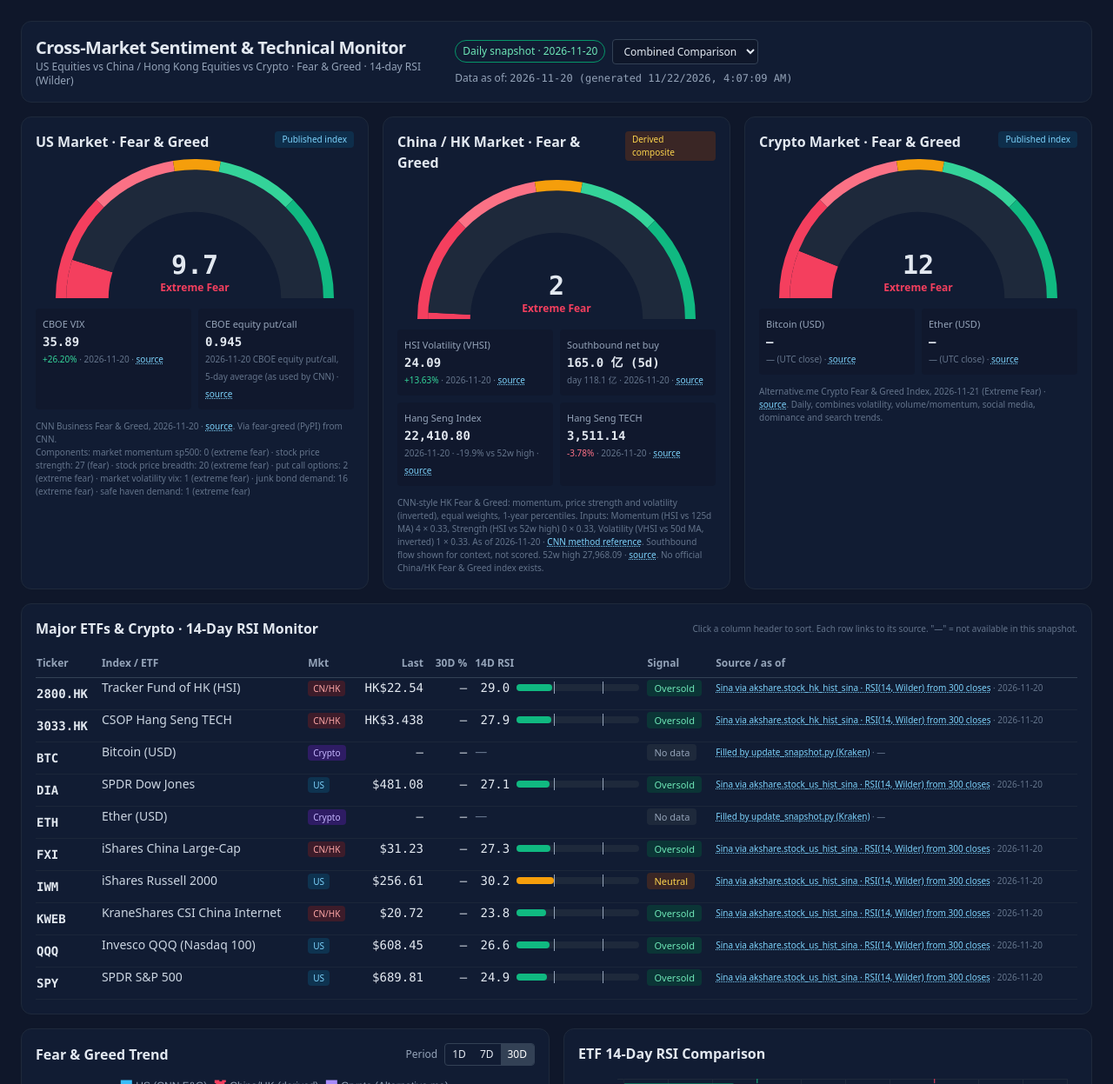
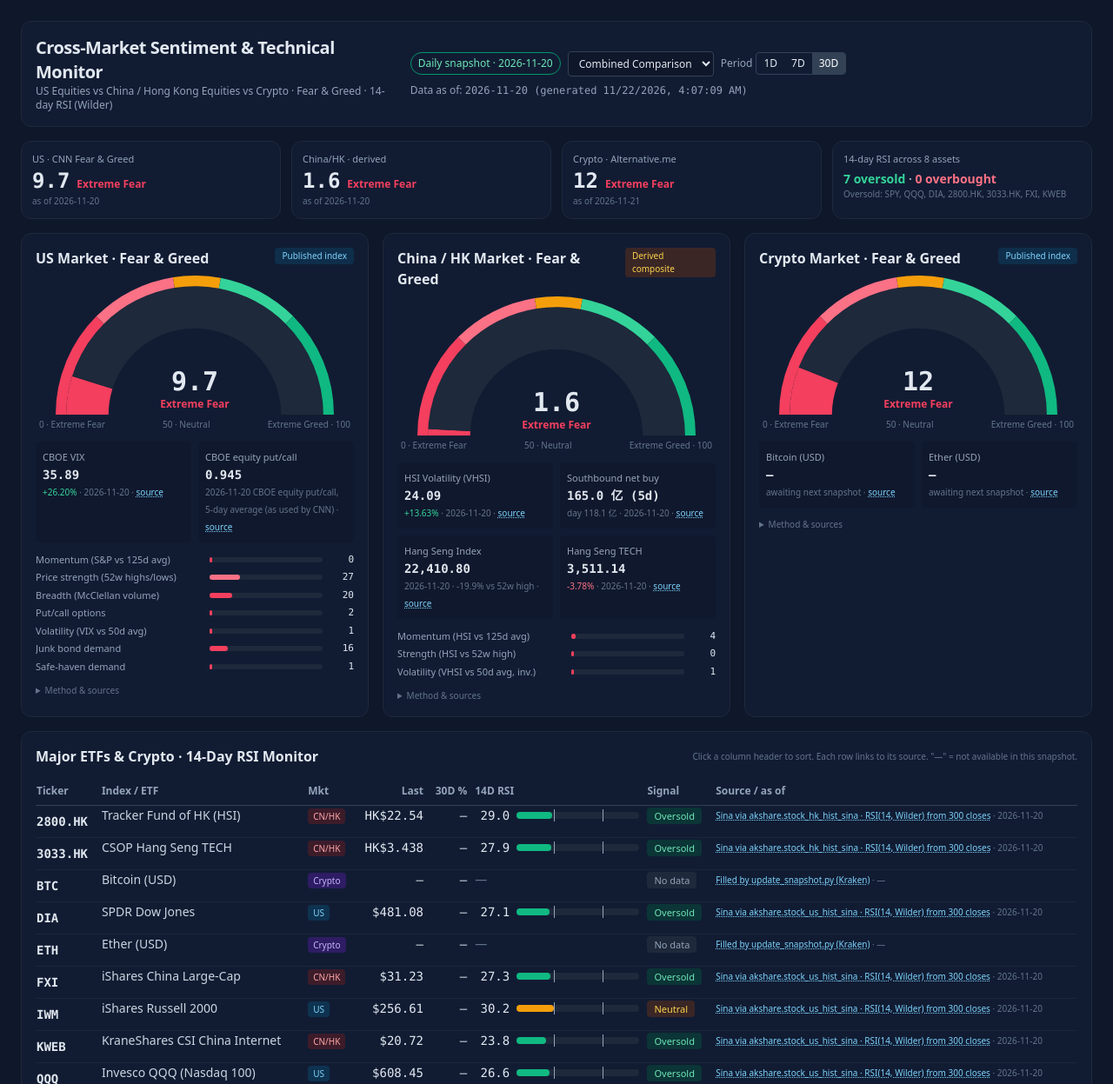
Before and after one commit to cjlharry/tan-and-gia-index, a plain HTML site: page index.html in a window 1280 px wide. Shown: the top 1247 px of the page at 87% size. Drawn offline with nearby package versions, Linux system fonts and the light colour scheme.

Commit message:
Add files via upload

```diff
--- a/index.html
+++ b/index.html
@@ -34,9 +34,18 @@
         <option value="CN">China / HK Market</option>
         <option value="CRYPTO">Crypto Market</option>
       </select>
+      <div class="flex items-center gap-1"><span class="text-slate-400">Period</span>
+        <div id="tfGroup" class="flex rounded overflow-hidden border border-slate-700" title="Sets the trend chart window and the table's % change column">
+          <button data-tf="1" class="px-2 py-1">1D</button>
+          <button data-tf="7" class="px-2 py-1">7D</button>
+          <button data-tf="30" class="px-2 py-1">30D</button>
+        </div>
+      </div>
       <span class="text-slate-400">Data as of: <span id="lastUpdated" class="mono"></span></span>
     </div>
   </header>
+
+  <section id="glance" class="grid grid-cols-2 md:grid-cols-4 gap-3"></section>
 
   <p id="snapLog" class="src px-1"></p>
 
@@ -52,8 +61,10 @@
           <div id="usScore" class="text-3xl font-bold mono"></div><div id="usZone" class="text-xs font-semibold"></div>
         </div>
       </div>
+      <div class="flex justify-between text-[10px] text-slate-500 px-1 mt-1"><span>0 · Extreme Fear</span><span>50 · Neutral</span><span>Extreme Greed · 100</span></div>
       <div class="grid grid-cols-2 gap-2 mt-3 text-sm" id="usMetrics"></div>
-      <p class="src mt-3" id="usSrc"></p>
+      <div id="usComp" class="mt-3 space-y-1"></div>
+      <details class="mt-3"><summary class="src cursor-pointer select-none">Method & sources</summary><p class="src mt-1" id="usSrc"></p></details>
     </div>
     <div class="card p-4" data-market="CN">
       <div class="flex justify-between items-start">
@@ -65,8 +76,10 @@
           <div id="cnScore" class="text-3xl font-bold mono"></div><div id="cnZone" class="text-xs font-semibold"></div>
         </div>
       </div>
+      <div class="flex justify-between text-[10px] text-slate-500 px-1 mt-1"><span>0 · Extreme Fear</span><span>50 · Neutral</span><span>Extreme Greed · 100</span></div>
       <div class="grid grid-cols-2 gap-2 mt-3 text-sm" id="cnMetrics"></div>
-      <p class="src mt-3" id="cnSrc"></p>
+      <div id="cnComp" class="mt-3 space-y-1"></div>
+      <details class="mt-3"><summary class="src cursor-pointer select-none">Method & sources</summary><p class="src mt-1" id="cnSrc"></p></details>
     </div>
     <div class="card p-4" data-market="CRYPTO">
       <div class="flex justify-between items-start">
@@ -78,8 +91,9 @@
           <div id="cryptoScore" class="text-3xl font-bold mono"></div><div id="cryptoZone" class="text-xs font-semibold"></div>
         </div>
       </div>
+      <div class="flex justify-between text-[10px] text-slate-500 px-1 mt-1"><span>0 · Extreme Fear</span><span>50 · Neutral</span><span>Extreme Greed · 100</span></div>
       <div class="grid grid-cols-2 gap-2 mt-3 text-sm" id="cryptoMetrics"></div>
-      <p class="src mt-3" id="cryptoSrc"></p>
+      <details class="mt-3"><summary class="src cursor-pointer select-none">Method & sources</summary><p class="src mt-1" id="cryptoSrc"></p></details>
     </div>
   </section>
 
@@ -111,16 +125,7 @@
   <!-- ============ 4. CHARTS ============ -->
   <section class="grid md:grid-cols-2 gap-4">
     <div class="card p-4">
-      <div class="flex justify-between items-center gap-2">
-        <h2 class="font-semibold">Fear & Greed Trend</h2>
-        <div class="flex items-center gap-2 text-xs"><span class="text-slate-400">Period</span>
-          <div id="tfGroup" class="flex rounded overflow-hidden border border-slate-700">
-            <button data-tf="1" class="px-2 py-1">1D</button>
-            <button data-tf="7" class="px-2 py-1">7D</button>
-            <button data-tf="30" class="px-2 py-1">30D</button>
-          </div>
-        </div>
-      </div>
+      <h2 class="font-semibold">Fear & Greed Trend</h2>
       <div class="h-64 mt-2"><canvas id="trendChart"></canvas></div>
       <p class="src mt-2" id="trendNote"></p>
     </div>
@@ -357,33 +362,49 @@ const chgKey = () => state.tf === 1 ? 'chg' : `chg${state.tf}`;
 const chgOf = (e) => e[chgKey()];
 const MKT = { US:['US', 'bg-sky-900/50 text-sky-300'], CN:['CN/HK', 'bg-red-900/40 text-red-300'], CRYPTO:['Crypto', 'bg-violet-900/50 text-violet-300'] };
 const mktLabel = (m) => (MKT[m] || [m])[0];
+const scoreTxt = (v) => v === null || v === undefined ? '—' : String(Math.round(v * 10) / 10);   // one decimal max, same everywhere
 const pct = (v) => v === null || v === undefined ? '' : `<span class="${v >= 0 ? 'text-emerald-400' : 'text-rose-400'}">${v >= 0 ? '+' : ''}${fmt(v)}%</span>`;
+
+/* Labelled 0–100 bars for index components (score coloured by Fear & Greed zone) */
+function compBars(rows) {
+  return rows.map(r => { const z = zone(r.score);
+    return `<div class="flex items-center gap-2 text-[11px]">
+      <span class="w-48 shrink-0 text-slate-400 truncate" title="${r.name}">${r.name}</span>
+      <div class="relative flex-1 h-1.5 rounded bg-slate-800"><div class="absolute inset-y-0 left-0 rounded" style="width:${Math.max(2, r.score)}%;background:${z.color}"></div></div>
+      <span class="mono w-7 text-right">${Math.round(r.score)}</span></div>`; }).join('');
+}
+const CNN_PARTS = {
+  market_momentum_sp500: 'Momentum (S&P vs 125d avg)', stock_price_strength: 'Price strength (52w highs/lows)',
+  stock_price_breadth: 'Breadth (McClellan volume)', put_call_options: 'Put/call options',
+  market_volatility_vix: 'Volatility (VIX vs 50d avg)', junk_bond_demand: 'Junk bond demand', safe_haven_demand: 'Safe-haven demand' };
 
 function renderGauges() {
   const us = DATA_CONFIG.us, cn = DATA_CONFIG.cn;
   const usV = us.fearGreed.value, uz = zone(usV);
   gauge('gaugeUS', usV);
-  $('usScore').textContent = usV ?? '—'; $('usZone').textContent = uz.label; $('usZone').style.color = uz.color;
+  $('usScore').textContent = scoreTxt(usV); $('usZone').textContent = uz.label; $('usZone').style.color = uz.color;
   $('usMetrics').innerHTML =
     metric('CBOE VIX', fmt(us.vix.value), `${pct(us.vix.chgPct)} · ${us.vix.asOf}`, us.vix.src) +
     metric('CBOE equity put/call', fmt(us.putCall.value, 3), `${us.putCall.asOf || ''} ${us.putCall.note || ''}`, us.putCall.src);
-  const comp = us.fearGreed.components ? Object.entries(us.fearGreed.components)
-    .map(([k, c]) => `${k.replace(/_/g, ' ')}: ${Math.round(c.score)} (${c.rating})`).join(' · ') : '';
-  $('usSrc').innerHTML = `${us.fearGreed.label}, ${us.fearGreed.asOf} · ${link(us.fearGreed.src, 'source')}. ${us.fearGreed.note}${comp ? `<br>Components: ${comp}` : ''}`;
+  const comps = us.fearGreed.components || {};
+  $('usComp').innerHTML = compBars(Object.entries(comps).map(([k, c]) => ({ name: CNN_PARTS[k] || k.replace(/_/g, ' '), score: c.score })));
+  $('usSrc').innerHTML = `${us.fearGreed.label}, ${us.fearGreed.asOf} · ${link(us.fearGreed.src, 'source')}. ${us.fearGreed.note}`;
 
   const last = cn.hsiCloses[cn.hsiCloses.length - 1];
   const dd = last.v / cn.hsi52wHigh.value - 1;
-  let score, method;
+  let score, method, parts;
   if (cn.sentiment) {                                   // CNN-style derived score (from update_snapshot.py)
-    score = cn.sentiment.v;
-    method = `${cn.sentiment.method}. Inputs: ${cn.sentiment.parts.map(p => `${p.name} ${p.score.toFixed(0)} × ${p.weight}`).join(', ')}. As of ${cn.sentiment.d} · ${link(cn.sentiment.src, 'CNN method reference')}. Southbound flow shown for context, not scored.`;
-  } else {                                              // built-in fallback (no 5-year history available)
-    const c = computeCnComposite(last.d, last.v); score = c.score;
-    method = `Fallback composite of ${c.parts.length}/2 fresh inputs (${c.parts.map(p => `${p.name} → ${p.score.toFixed(0)}`).join(', ')}); formula in <span class="mono">computeCnComposite()</span>. Run update_snapshot.py for the full CNN-style score.`;
+    score = cn.sentiment.v; parts = cn.sentiment.parts;
+    method = `${cn.sentiment.method}; each bar is that component's 1-year percentile, and the gauge is their average. As of ${cn.sentiment.d} · ${link(cn.sentiment.src, 'CNN method reference')}. Southbound flow shown for context, not scored.`;
+  } else {                                              // built-in fallback (no history available)
+    const c = computeCnComposite(last.d, last.v); score = c.score; parts = c.parts;
+    method = `Fallback composite of ${c.parts.length}/2 fresh inputs; formula in <span class="mono">computeCnComposite()</span>. Run update_snapshot.py for the full CNN-style score.`;
   }
+  state.cnScore = score;
+  $('cnComp').innerHTML = compBars(parts.map(p => ({ name: p.name.replace(' MA, inverted)', ' avg, inv.)').replace(' MA)', ' avg)'), score: p.score })));
   const cz = zone(score);
   gauge('gaugeCN', score);
-  $('cnScore').textContent = Math.round(score); $('cnZone').textContent = cz.label; $('cnZone').style.color = cz.color;
+  $('cnScore').textContent = scoreTxt(score); $('cnZone').textContent = cz.label; $('cnZone').style.color = cz.color;
   const vAge = Math.round((new Date(last.d) - new Date(cn.vhsi.asOf)) / 864e5);
   const sb = cn.southbound;
   const sbVal = sb.fiveDay100m !== undefined ? `${fmt(sb.fiveDay100m, 1)} 亿 (5d)` : `HK$${fmt(sb.valueHKDbn)} bn`;
@@ -399,12 +420,34 @@ function renderGauges() {
 function renderCryptoGauge() {
   const fg = DATA_CONFIG.crypto.fearGreed, z = zone(fg.value);
   gauge('gaugeCRYPTO', fg.value);
-  $('cryptoScore').textContent = fg.value ?? '—'; $('cryptoZone').textContent = z.label; $('cryptoZone').style.color = z.color;
+  $('cryptoScore').textContent = scoreTxt(fg.value); $('cryptoZone').textContent = z.label; $('cryptoZone').style.color = z.color;
   const asset = (t) => DATA_CONFIG.etfs.find(e => e.ticker === t) || {};
   $('cryptoMetrics').innerHTML = ['BTC', 'ETH'].map(t => { const a = asset(t);
-    return metric(a.name || t, a.price === null || a.price === undefined ? '—' : '$' + fmt(a.price, 0),
-      `${a.chg === null || a.chg === undefined ? '' : pct(a.chg) + ' · '}${a.asOf || ''} (UTC close)`, a.src); }).join('');
+    if (a.price === null || a.price === undefined) return metric(a.name || t, '—', 'awaiting next snapshot', a.src);
+    const s = rsiSignal(a.rsi);
+    return metric(a.name || t, '$' + fmt(a.price, 0),
+      `${pct(chgOf(a) ?? a.chg)} ${state.tf}D · RSI <span style="color:${s.color}">${fmt(a.rsi, 1)}</span> · ${a.asOf} UTC close`, a.src); }).join('');
   $('cryptoSrc').innerHTML = `Alternative.me Crypto Fear & Greed Index, ${fg.asOf} (${fg.rating || z.label}) · ${link(fg.src, 'source')}. Daily, combines volatility, volume/momentum, social media, dominance and search trends.`;
+}
+
+function renderGlance() {
+  const card = (m, label, score, sub) => { const z = zone(score);
+    return `<button data-go="${m}" class="card p-3 text-left hover:border-slate-500 transition-colors">
+      <div class="text-[11px] text-slate-400">${label}</div>
+      <div class="flex items-baseline gap-2"><span class="text-2xl font-bold mono">${scoreTxt(score)}</span>
+      <span class="text-xs font-semibold" style="color:${z.color}">${z.label}</span></div>
+      <div class="src">${sub}</div></button>`; };
+  const rsi = DATA_CONFIG.etfs.filter(e => e.rsi !== null && e.rsi !== undefined);
+  const os = rsi.filter(e => e.rsi < 30).map(e => e.ticker), ob = rsi.filter(e => e.rsi > 70).map(e => e.ticker);
+  $('glance').innerHTML =
+    card('US', 'US · CNN Fear & Greed', DATA_CONFIG.us.fearGreed.value, `as of ${DATA_CONFIG.us.fearGreed.asOf}`) +
+    card('CN', 'China/HK · derived', state.cnScore, `as of ${DATA_CONFIG.cn.hsiCloses.at(-1).d}`) +
+    card('CRYPTO', 'Crypto · Alternative.me', DATA_CONFIG.crypto.fearGreed.value, `as of ${DATA_CONFIG.crypto.fearGreed.asOf}`) +
+    `<div class="card p-3"><div class="text-[11px] text-slate-400">14-day RSI across ${rsi.length} assets</div>
+      <div class="text-sm mt-1"><span class="text-emerald-400 font-semibold">${os.length} oversold</span> · <span class="text-rose-400 font-semibold">${ob.length} overbought</span></div>
+      <div class="src">${os.length ? 'Oversold: ' + os.join(', ') : 'None below 30'}${ob.length ? ' · Overbought: ' + ob.join(', ') : ''}</div></div>`;
+  document.querySelectorAll('#glance [data-go]').forEach(b => b.onclick = () => {
+    state.view = state.view === b.dataset.go ? 'all' : b.dataset.go; $('viewSel').value = state.view; renderAll(); });
 }
 
 /* ============================ RENDER: RSI TABLE ============================ */
@@ -552,7 +595,7 @@ function setActive(groupId, attr, val) {
 function renderAll() {
   document.querySelectorAll('[data-market]').forEach(el => el.classList.toggle('hidden-view', state.view !== 'all' && el.dataset.market !== state.view));
   setActive('tfGroup', 'tf', state.tf); setActive('newsFilter', 'f', state.news);
-  renderMode(); renderGauges(); renderCryptoGauge(); renderTable(); renderTrend(); renderRsiChart(); renderNews(); renderSide();
+  renderMode(); renderGauges(); renderCryptoGauge(); renderGlance(); renderTable(); renderTrend(); renderRsiChart(); renderNews(); renderSide();
 }
 
 $('viewSel').onchange = (e) => { state.view = e.target.value; renderAll(); };
```
Also changed, not shown: 1 other file.
